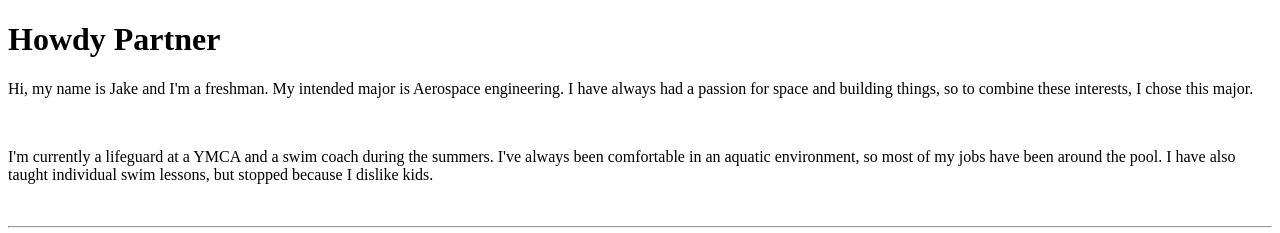
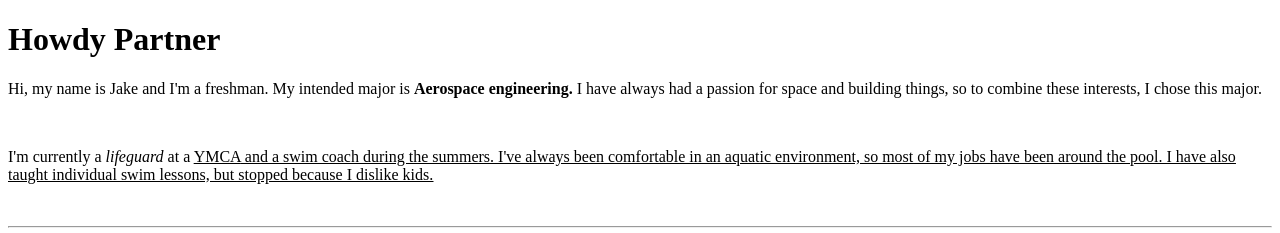
Before and after one commit to ijquigle/webpages, a plain HTML site: page index.html in a window 1280 px wide. Shown: the top 233 px of the page. Drawn offline with Linux system fonts and the light colour scheme.

Commit message:
Add files via upload

```diff
--- a/index.html
+++ b/index.html
@@ -9,15 +9,16 @@ and open the template in the editor.
         <title>Jake's Page</title>
         <meta charset="UTF-8">
         <h1>Howdy Partner</h1>
+        <link rel="styleshee" type="text/css" href="style.css" />
     </head>
     <body>
 
-           <p>Hi, my name is Jake and I'm a freshman. My intended major is Aerospace engineering.
+           <p>Hi, my name is Jake and I'm a freshman. My intended major is <strong>Aerospace engineering.</strong>
               I have always had a passion for space and building things,
               so to combine these interests, I chose this major.
         	</p>
         	<br />
-        	<p> I'm currently a lifeguard at a YMCA and a swim coach during the summers.
+        	<p> I'm currently a <em>lifeguard</em> at a <ins>YMCA<ins> and a swim coach during the summers.
         		I've always been comfortable in an aquatic environment, so most of my jobs
         		have been around the pool. I have also taught individual swim lessons, but
         		stopped because I dislike kids.
@@ -35,14 +36,14 @@ and open the template in the editor.
         		<li>General Astronomy</li>
         	</ol>
 
-        	<table>
+        	<table class="border">
         	<tr>
         		<th>Swim Club</th>
         		<a href = "https://getinvolved.ncsu.edu/organization/172"><td>Swim Swam</td></a>
         	</tr>
         	<tr>
         		<th>Chess Club</th>
-        		<a href = "https://ncsu.campuslabs.com/engage/organization/chessteam"><td> Not Checkers</td></a>
+        		<a href = "https://ncsu.campuslabs.com/engage/organization/chessteam"><td>Not Checkers</td></a>
         	</tr>
         	</table>
     </body>
--- a/style.css
+++ b/style.css
@@ -17,3 +17,8 @@ p {
 #id {
     property:value;
 }
+
+* {
+background-color: #d69894
+font-family: Arial;
+}
```
